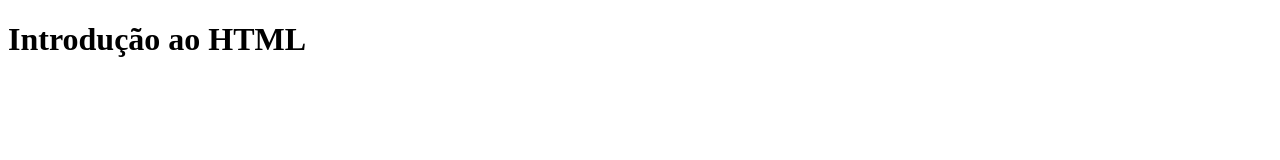
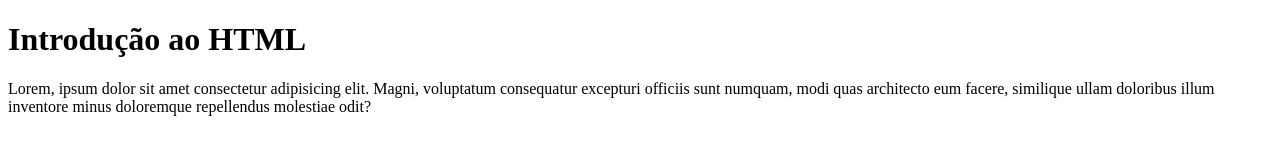
Before and after one commit to GesleyOliveira/HTML, a plain HTML site: page HTML/0_intro.html in a window 1280 px wide. Drawn offline with Linux system fonts and the light colour scheme.

Commit message:
outra página

```diff
--- a/HTML/intro.html
+++ b/HTML/0_intro.html
@@ -7,5 +7,6 @@
 </head>
 <body>
     <h1>Introdução ao HTML</h1>
+    <p>Lorem, ipsum dolor sit amet consectetur adipisicing elit. Magni, voluptatum consequatur excepturi officiis sunt numquam, modi quas architecto eum facere, similique ullam doloribus illum inventore minus doloremque repellendus molestiae odit?</p>
 </body>
 </html>
```
Also changed, not shown: HTML/1_Estrutura.html (added).
